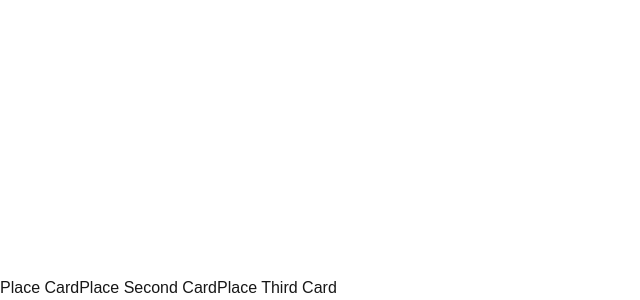
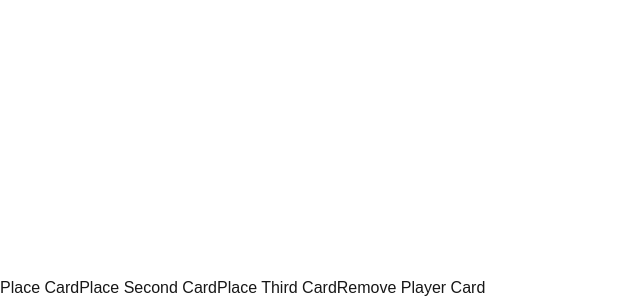
Before and after one commit to Cyanoxide/triple-triad-react, a Next.js app: page / in a window 1280 px wide. Shown: the part 2821-3121 px from the top of the page, without its empty margins (0-640 px from the left). Built offline with nearby package versions, Linux system fonts and the light colour scheme.

Commit message:
Set up global context for better state management

```diff
--- a/src/app/components/Board/Board.tsx
+++ b/src/app/components/Board/Board.tsx
@@ -5,6 +5,7 @@ import React from 'react';
 import styles from './Board.module.scss';
 import Card from '../Card/Card';
 import cards from '../../../data/cards.json';
+import { useGameContext } from "../../context/GameContext";
 
 interface BoardProps {
     className?: string;
@@ -32,7 +33,10 @@ const Board: React.FC<BoardProps> = ({ className }) => {
         if (redScore > blueScore) setWinState("red");
         if (redScore < blueScore) setWinState("blue");
         if (redScore === blueScore) setWinState("draw");
-        console.log(winState)
+
+        if (winState) {
+            console.log(`${winState} Wins!`);
+        }
     }
 
     const swapTurn = () => {
@@ -79,6 +83,15 @@ const Board: React.FC<BoardProps> = ({ className }) => {
 
     const handleDebugPlaceThirdCard = () => {
         placeCard(0, 1, 14, turn);
+    }
+
+    const { playerCards, dispatch } = useGameContext();
+
+    const handleDebugRemovePlayerCard = () => {
+        const newPlayerCards = [...playerCards];
+        newPlayerCards.splice(0, 1);
+
+        dispatch({ type: "SET_PLAYER_CARDS", payload: newPlayerCards });
     }
 
     const determineCardFlips = (row: number, col: number, player: "red" | "blue") => {
@@ -129,7 +142,7 @@ const Board: React.FC<BoardProps> = ({ className }) => {
         setRedScore(board.flat().filter(entry => entry?.[1] === "red").length);
         setBlueScore(board.flat().filter(entry => entry?.[1] === "blue").length);
 
-        if (turnNumber >= 9) {
+        if (turnNumber >= 3) {
             determineWinState();
         }
     }, [swapTurn]);
@@ -153,6 +166,7 @@ const Board: React.FC<BoardProps> = ({ className }) => {
                 <button className="bg-gray-50 text-black p-1 m-1" onClick={handleDebugPlaceCard}>Place Card</button>
                 <button className="bg-gray-50 text-black p-1 m-1" onClick={handleDebugPlaceSecondCard}>Place Second Card</button>
                 <button className="bg-gray-50 text-black p-1 m-1" onClick={handleDebugPlaceThirdCard}>Place Third Card</button>
+                <button className="bg-gray-50 text-black p-1 m-1" onClick={handleDebugRemovePlayerCard}>Remove Player Card</button>
                 {/* <button className="bg-gray-50 text-black p-1 m-1" onClick={handleDebugFlipCard}>Flip Card</button> */}
             </div>
         </>
--- a/src/app/components/Hand/Hand.tsx
+++ b/src/app/components/Hand/Hand.tsx
@@ -1,14 +1,17 @@
 import React from 'react';
 import styles from './Hand.module.scss';
 import Card from '../Card/Card';
+import { useGameContext } from "../../context/GameContext";
 
 interface HandProps {
     className?: string;
     player: "red" | "blue";
-    cards: number[];
 }
 
-const Hand: React.FC<HandProps> = ({ className, player, cards }) => {
+const Hand: React.FC<HandProps> = ({ className, player }) => {
+    const { playerCards, enemyCards } = useGameContext();
+    const cards = (player === "red") ? playerCards : enemyCards;
+
     return (
         <div className={`${styles.hand} ${className || ''} player-${player}`.trim()}>
             {cards.map((card, index) => (
--- /dev/null
+++ b/src/app/context/GameContext.tsx
@@ -0,0 +1,23 @@
+import { createContext, useContext, useReducer, ReactNode } from "react";
+import { gameReducer, initialState } from "./GameReducer";
+import { GameContextType } from "./GameTypes";
+
+const GameContext = createContext<GameContextType | undefined>(undefined);
+
+export const GameProvider = ({ children }: { children: ReactNode }) => {
+    const [state, dispatch] = useReducer(gameReducer, initialState);
+
+    return (
+        <GameContext.Provider value={{ ...state, dispatch }}>
+            {children}
+        </GameContext.Provider>
+    );
+};
+
+export const useGameContext = () => {
+    const context = useContext(GameContext);
+    if (!context) {
+        throw new Error("useGameContext must be used within a GameProvider");
+    }
+    return context;
+};
--- /dev/null
+++ b/src/app/context/GameReducer.tsx
@@ -0,0 +1,38 @@
+import { GameState, GameAction } from "./GameTypes";
+
+export const gameReducer = (state: GameState, action: GameAction): GameState => {
+    switch (action.type) {
+        case "SET_PLAYER_CARDS":
+            return { ...state, playerCards: action.payload };
+        case "SET_ENEMY_CARDS":
+            return { ...state, enemyCards: action.payload };
+        case "SET_WIN_STATE":
+            return { ...state, winState: action.payload };
+        case "SET_TURN":
+            return { ...state, turn: action.payload };
+        case "INCREMENT_TURN":
+            return { ...state, turnNumber: state.turnNumber + 1 };
+        case "SET_RED_SCORE":
+            return { ...state, redScore: action.payload };
+        case "SET_BLUE_SCORE":
+            return { ...state, blueScore: action.payload };
+        case "SET_LAST_PLACED_CARD":
+            return { ...state, lastPlacedCard: action.payload };
+        case "SET_BOARD":
+            return { ...state, board: action.payload };
+        default:
+            return state;
+    }
+};
+
+export const initialState: GameState = {
+    playerCards: [1, 2, 3, 4, 5],
+    enemyCards: [7, 8, 9, 10, 11],
+    winState: null,
+    turn: Math.random() < 0.5 ? "red" : "blue",
+    turnNumber: 0,
+    redScore: 0,
+    blueScore: 0,
+    lastPlacedCard: null,
+    board: Array(3).fill(null).map(() => Array(3).fill(null)),
+};
--- /dev/null
+++ b/src/app/context/GameTypes.tsx
@@ -0,0 +1,28 @@
+export type Player = "red" | "blue";
+
+export interface GameState {
+    playerCards: number[];
+    enemyCards: number[];
+    winState: Player | "draw" | null;
+    turn: Player;
+    turnNumber: number;
+    redScore: number;
+    blueScore: number;
+    lastPlacedCard: { position: [number, number]; player: Player } | null;
+    board: ([number, Player] | null)[][];
+}
+
+export type GameAction =
+    | { type: "SET_PLAYER_CARDS"; payload: number[] }
+    | { type: "SET_ENEMY_CARDS"; payload: number[] }
+    | { type: "SET_WIN_STATE"; payload: Player | "draw" | null }
+    | { type: "SET_TURN"; payload: Player }
+    | { type: "INCREMENT_TURN" }
+    | { type: "SET_RED_SCORE"; payload: number }
+    | { type: "SET_BLUE_SCORE"; payload: number }
+    | { type: "SET_LAST_PLACED_CARD"; payload: { position: [number, number]; player: Player } | null }
+    | { type: "SET_BOARD"; payload: ([number, Player] | null)[][] };
+
+export interface GameContextType extends GameState {
+    dispatch: React.Dispatch<GameAction>;
+}
--- a/src/app/page.tsx
+++ b/src/app/page.tsx
@@ -1,14 +1,17 @@
 "use client";
 
-import Board from './components/Board/Board';
-import Hand from './components/Hand/Hand';
+import Board from "./components/Board/Board";
+import Hand from "./components/Hand/Hand";
+import { GameProvider } from "./context/GameContext";
 
 export default function Home() {
   return (
-    <div className="flex h-screen">
-      <Hand className="order-1 flex justify-center items-center gap-4 flex-col w-[20%]" cards={[1, 2, 3, 4, 5]} player="red" />
-      <Hand className="order-3 flex justify-center items-center gap-4 flex-col w-[20%]" cards={[7, 8, 9, 10, 11]} player="blue" />
-      <Board className="order-2 grid justify-center items-center gap-4 w-[60%] m-auto"></Board>
-    </div>
+    <GameProvider>
+      <div className="flex h-screen">
+        <Hand className="order-1 flex justify-center items-center gap-4 flex-col w-[20%]" player="red" />
+        <Hand className="order-3 flex justify-center items-center gap-4 flex-col w-[20%]" player="blue" />
+        <Board className="order-2 grid justify-center items-center gap-4 w-[60%] m-auto" />
+      </div>
+    </GameProvider>
   );
 }
```
